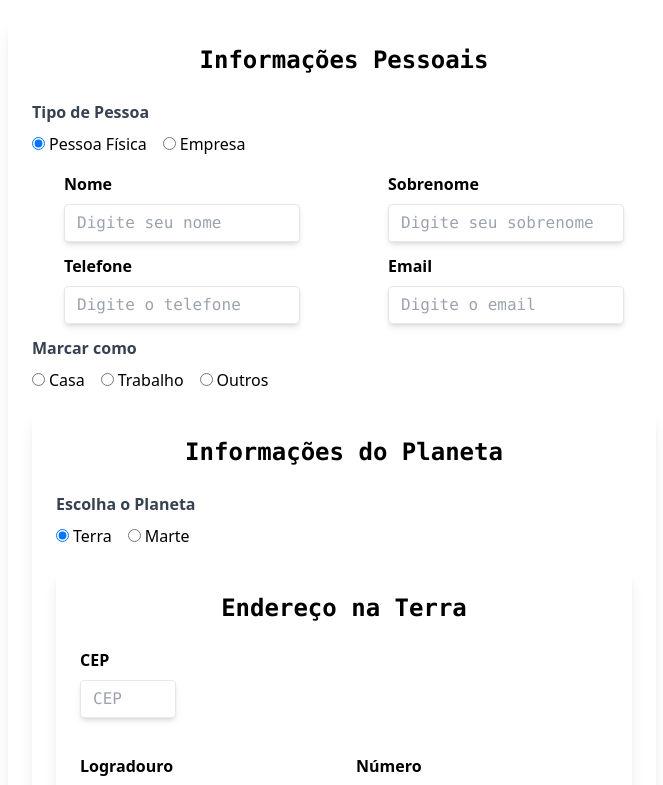
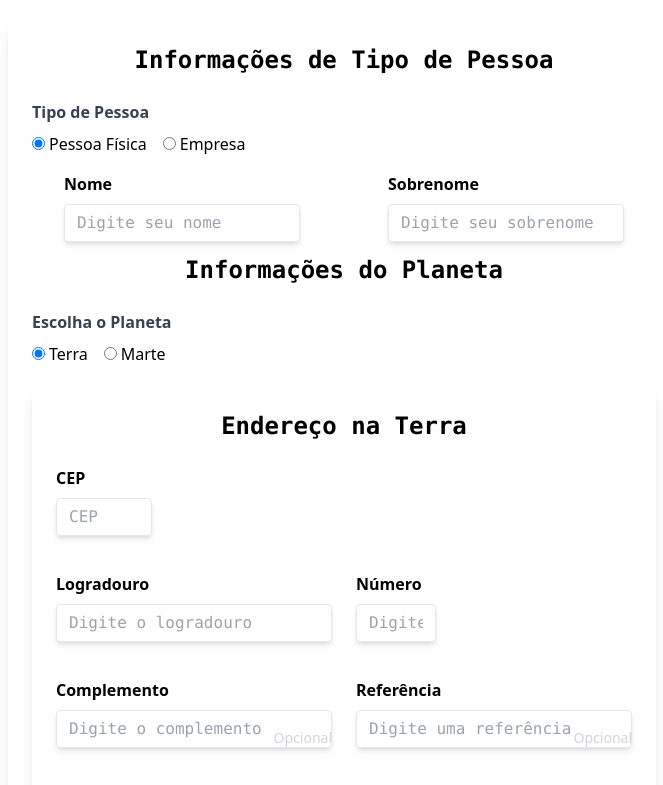
Before and after one commit to b0ssard/mars-express, a React (Vite) app: page / in a window 1280 px wide. Shown: the top 785 px of the page, without its empty margins (296-959 px from the left). Built offline with nearby package versions, Linux system fonts and the light colour scheme.

Commit message:
refatorada as funcionalidades.

```diff
--- a/src/App.tsx
+++ b/src/App.tsx
@@ -1,36 +1,37 @@
 import { useState } from "react";
-import ContatoForm from "./components/FormularioContato";
-import InformacoesPlaneta from "./components/PlanetaRadio";
-import TipoEndereco from "./components/TipoEndereco";
+import EndereçoMarte from "./components/FormularioMarte";
+import EndereçoTerra from "./components/FormularioTerra";
+import PlanetaRadio from "./components/PlanetaRadio";
 import TipoPessoaRadio, {
   PessoaFisicaForm,
   PessoaJuridicaForm,
 } from "./components/TipoPessoaRadio";
 
-export default function InformacoesPessoais() {
+export default function Cadastro() {
+  const [planeta, setPlaneta] = useState<string>("Terra");
   const [tipoPessoa, setTipoPessoa] = useState<string>("PF");
 
   return (
     <form className="max-w-2xl mx-auto p-6 bg-white shadow-lg rounded-md mt-5">
       <h2 className="text-2xl font-bold mb-6 font-mono text-center">
-        Informações Pessoais
+        Informações de Tipo de Pessoa
       </h2>
-
       <TipoPessoaRadio tipoPessoa={tipoPessoa} setTipoPessoa={setTipoPessoa} />
 
       {tipoPessoa === "PF" && <PessoaFisicaForm />}
       {tipoPessoa === "PJ" && <PessoaJuridicaForm />}
 
-      <ContatoForm />
+      <h2 className="text-2xl font-bold mb-6 font-mono text-center">
+        Informações do Planeta
+      </h2>
 
-      {tipoPessoa === "PF" && <TipoEndereco />}
+      <PlanetaRadio planeta={planeta} setPlaneta={setPlaneta} />
 
-      <InformacoesPlaneta />
+      {planeta === "Terra" && <EndereçoTerra />}
+      {planeta === "Marte" && <EndereçoMarte />}
 
       <div className="flex justify-end mt-6">
-        <button type="submit" className="btn btn-primary">
-          Enviar
-        </button>
+        <button>Enviar</button>
       </div>
     </form>
   );
--- a/src/components/FormularioContato.tsx
+++ b/src/components/FormularioContato.tsx
@@ -1,20 +1,34 @@
 import InputCustom from "./Input";
+
 export default function ContatoForm() {
+  const inputs = [
+    {
+      label: "Telefone",
+      id: "telefone",
+      placeholder: "Digite o telefone",
+      required: true,
+      length: 11,
+    },
+    {
+      label: "Email",
+      id: "email",
+      placeholder: "Digite o email",
+      required: true,
+    },
+  ];
+
   return (
     <div className="grid sm:grid-cols-2 gap-6">
-      <InputCustom
-        label="Telefone"
-        id="telefone"
-        placeholder="Digite o telefone"
-        required
-        length={11}
-      />
-      <InputCustom
-        label="Email"
-        id="email"
-        placeholder="Digite o email"
-        required
-      />
+      {inputs.map((input) => (
+        <InputCustom
+          key={input.id}
+          label={input.label}
+          id={input.id}
+          placeholder={input.placeholder}
+          required={input.required}
+          length={input.length}
+        />
+      ))}
     </div>
   );
 }
--- a/src/components/FormularioMarte.tsx
+++ b/src/components/FormularioMarte.tsx
@@ -1,36 +1,42 @@
 import InputCustom from "./Input";
 
 export default function EndereçoMarte() {
+  const campos = [
+    {
+      label: "Nome do local",
+      id: "nome-local",
+      placeholder: "Digite o nome do local",
+      required: true,
+    },
+    {
+      label: "Responsável",
+      id: "responsável",
+      placeholder: "Digite o nome do responsável",
+    },
+    {
+      label: "Localização",
+      id: "local",
+      placeholder: "Digite o código do lote",
+      required: true,
+      length: 4,
+    },
+  ];
+
   return (
     <form>
       <h2>Endereço em Marte</h2>
-      <div className="mb-4">
-        <InputCustom
-          label="Nome do local"
-          id="nome-local"
-          placeholder="Digite o nome do local"
-          required={true}
-        />
-      </div>
-      <div className="mb-4">
-        <InputCustom
-          label="Responsável"
-          id="responsável"
-          placeholder="Digite o nome do responsável"
-        />
-      </div>
-      <div className="mb-4">
-        <InputCustom
-          label="Localização"
-          id="local"
-          placeholder="Digite o código do lote"
-          required={true}
-          length={4}
-        />
-      </div>
-      <div className="flex justify-end">
-        <button>Enviar</button>{" "}
-      </div>
+      {campos.map((campo) => (
+        <div className="mb-4" key={campo.id}>
+          <InputCustom
+            label={campo.label}
+            id={campo.id}
+            placeholder={campo.placeholder}
+            required={campo.required}
+            length={campo.length}
+          />
+        </div>
+      ))}
+      <div className="flex justify-end"></div>
     </form>
   );
 }
--- a/src/components/FormularioTerra.tsx
+++ b/src/components/FormularioTerra.tsx
@@ -1,77 +1,72 @@
 import InputCustom from "./Input";
 
 export default function EndereçoTerra() {
+  const campos = [
+    {
+      label: "CEP",
+      id: "cep",
+      placeholder: "CEP",
+      required: true,
+      length: 8,
+      className: "w-24 sm:col-span-2",
+    },
+    {
+      label: "Logradouro",
+      id: "logradouro",
+      placeholder: "Digite o logradouro",
+      required: true,
+      className: "w-auto",
+    },
+    {
+      label: "Número",
+      id: "numero",
+      placeholder: "Digite o número",
+      required: true,
+      className: "w-20",
+    },
+    {
+      label: "Complemento",
+      id: "complemento",
+      placeholder: "Digite o complemento",
+    },
+    {
+      label: "Referência",
+      id: "referencia",
+      placeholder: "Digite uma referência",
+    },
+    {
+      label: "Cidade",
+      id: "cidade",
+      placeholder: "Digite a cidade",
+      required: true,
+    },
+    {
+      label: "Estado",
+      id: "estado",
+      placeholder: "Digite o estado",
+      required: true,
+    },
+  ];
+
   return (
     <form>
       <h2>Endereço na Terra</h2>
 
       <div className="grid sm:grid-cols-2 gap-6">
-        <div className=" w-24 col-span-1 sm:col-span-2 ">
-          <InputCustom
-            label="CEP"
-            id="cep"
-            placeholder="CEP"
-            required={true}
-            length={8}
-          />
-        </div>
-
-        <div className=" w-auto col-span-1">
-          <InputCustom
-            label="Logradouro"
-            id="logradouro"
-            placeholder="Digite o logradouro"
-            required={true}
-          />
-        </div>
-
-        <div className=" w-20 col-span-1">
-          <InputCustom
-            label="Número"
-            id="numero"
-            placeholder="Digite o número"
-            required={true}
-          />
-        </div>
-
-        <div className="col-span-1">
-          <InputCustom
-            label="Complemento"
-            id="complemento"
-            placeholder="Digite o complemento"
-          />
-        </div>
-
-        <div className="col-span-1">
-          <InputCustom
-            label="Referência"
-            id="referencia"
-            placeholder="Digite uma referência"
-          />
-        </div>
-
-        <div className="col-span-1">
-          <InputCustom
-            label="Cidade"
-            id="cidade"
-            placeholder="Digite a cidade"
-            required={true}
-          />
-        </div>
-
-        <div className="col-span-1">
-          <InputCustom
-            label="Estado"
-            id="estado"
-            placeholder="Digite o estado"
-            required={true}
-          />
-        </div>
+        {campos.map((campo) => (
+          <div key={campo.id} className={`col-span-1 ${campo.className}`}>
+            <InputCustom
+              label={campo.label}
+              id={campo.id}
+              placeholder={campo.placeholder}
+              required={campo.required}
+              length={campo.length}
+            />
+          </div>
+        ))}
       </div>
 
-      <div className="flex justify-end mt-6">
-        <button>Enviar</button>{" "}
-      </div>
+      <div className="flex justify-end mt-6"></div>
     </form>
   );
 }
--- /dev/null
+++ b/src/components/InputRadio.tsx
@@ -0,0 +1,34 @@
+interface RadioGroupProps {
+  name: string;
+  options: { label: string; value: string }[];
+  selectedValue: string;
+  onChange: (value: string) => void;
+}
+
+export default function RadioGroup({
+  name,
+  options,
+  selectedValue,
+  onChange,
+}: RadioGroupProps) {
+  return (
+    <div className="mb-4">
+      <label className="block text-gray-700 font-bold mb-2">{name}</label>
+      <div className="flex">
+        {options.map((option) => (
+          <label key={option.value} className="mr-4">
+            <input
+              type="radio"
+              name={name}
+              value={option.value}
+              checked={selectedValue === option.value}
+              onChange={() => onChange(option.value)}
+              className="mr-1"
+            />
+            {option.label}
+          </label>
+        ))}
+      </div>
+    </div>
+  );
+}
--- a/src/components/PlanetaRadio.tsx
+++ b/src/components/PlanetaRadio.tsx
@@ -1,65 +1,25 @@
-import { useState } from "react";
-import EndereçoMarte from "./FormularioMarte";
-import EndereçoTerra from "./FormularioTerra";
+import RadioGroup from "./InputRadio";
 
 interface PlanetaRadioProps {
   planeta: string;
   setPlaneta: (value: string) => void;
 }
-function PlanetaRadio({ planeta, setPlaneta }: PlanetaRadioProps) {
+
+export default function PlanetaRadio({
+  planeta,
+  setPlaneta,
+}: PlanetaRadioProps) {
+  const options = [
+    { label: "Terra", value: "Terra" },
+    { label: "Marte", value: "Marte" },
+  ];
+
   return (
-    <div className="mb-4">
-      <label className="block text-gray-700 font-bold mb-2">
-        Escolha o Planeta
-      </label>
-      <div className="flex">
-        <label className="mr-4">
-          <input
-            type="radio"
-            name="planeta"
-            value="Terra"
-            checked={planeta === "Terra"}
-            onChange={() => setPlaneta("Terra")}
-            className="mr-1"
-          />
-          Terra
-        </label>
-        <label>
-          <input
-            type="radio"
-            name="planeta"
-            value="Marte"
-            checked={planeta === "Marte"}
-            onChange={() => setPlaneta("Marte")}
-            className="mr-1"
-          />
-          Marte
-        </label>
-      </div>
-    </div>
+    <RadioGroup
+      name="Escolha o Planeta"
+      options={options}
+      selectedValue={planeta}
+      onChange={setPlaneta}
+    />
   );
 }
-
-// Componente principal
-export default function InformacoesPlaneta() {
-  const [planeta, setPlaneta] = useState<string>("Terra");
-
-  return (
-    <form className="max-w-2xl mx-auto p-6 bg-white shadow-lg rounded-md mt-5">
-      <h2 className="text-2xl font-bold mb-6 font-mono text-center">
-        Informações do Planeta
-      </h2>
-
-      <PlanetaRadio planeta={planeta} setPlaneta={setPlaneta} />
-
-      {planeta === "Terra" && <EndereçoTerra />}
-      {planeta === "Marte" && <EndereçoMarte />}
-
-      <div className="flex justify-end mt-6">
-        <button type="submit" className="btn btn-primary">
-          Enviar
-        </button>
-      </div>
-    </form>
-  );
-}
--- a/src/components/TipoEndereco.tsx
+++ b/src/components/TipoEndereco.tsx
@@ -1,40 +1,26 @@
 export default function TipoEndereco() {
+  const opcoes = [
+    { value: "casa", label: "Casa" },
+    { value: "trabalho", label: "Trabalho" },
+    { value: "outros", label: "Outros" },
+  ];
+
   return (
-    <>
-      <div className="mb-4">
-        <label className="block text-gray-700 font-bold mb-2">
-          Marcar como
-        </label>
-        <div className="flex">
-          <label className="mr-4">
+    <div className="mb-4">
+      <label className="block text-gray-700 font-bold mb-2">Marcar como</label>
+      <div className="flex">
+        {opcoes.map((opcao) => (
+          <label key={opcao.value} className="mr-4">
             <input
               type="radio"
               name="marcarComo"
-              value="casa"
+              value={opcao.value}
               className="mr-1"
             />
-            Casa
+            {opcao.label}
           </label>
-          <label className="mr-4 font">
-            <input
-              type="radio"
-              name="marcarComo"
-              value="trabalho"
-              className="mr-1"
-            />
-            Trabalho
-          </label>
-          <label>
-            <input
-              type="radio"
-              name="marcarComo"
-              value="outros"
-              className="mr-1"
-            />
-            Outros
-          </label>
-        </div>
+        ))}
       </div>
-    </>
+    </div>
   );
 }
--- a/src/components/TipoPessoaRadio.tsx
+++ b/src/components/TipoPessoaRadio.tsx
@@ -1,4 +1,5 @@
 import InputCustom from "./Input";
+import RadioGroup from "./InputRadio";
 
 interface TipoPessoaRadioProps {
   tipoPessoa: string;
@@ -41,35 +42,17 @@ export default function TipoPessoaRadio({
   tipoPessoa,
   setTipoPessoa,
 }: TipoPessoaRadioProps) {
+  const options = [
+    { label: "Pessoa Física", value: "PF" },
+    { label: "Empresa", value: "PJ" },
+  ];
+
   return (
-    <div className="mb-4">
-      <label className="block text-gray-700 font-bold mb-2">
-        Tipo de Pessoa
-      </label>
-      <div className="flex">
-        <label className="mr-4">
-          <input
-            type="radio"
-            name="tipoPessoa"
-            value="PF"
-            checked={tipoPessoa === "PF"}
-            onChange={() => setTipoPessoa("PF")}
-            className="mr-1"
-          />
-          Pessoa Física
-        </label>
-        <label>
-          <input
-            type="radio"
-            name="tipoPessoa"
-            value="PJ"
-            checked={tipoPessoa === "PJ"}
-            onChange={() => setTipoPessoa("PJ")}
-            className="mr-1"
-          />
-          Empresa
-        </label>
-      </div>
-    </div>
+    <RadioGroup
+      name="Tipo de Pessoa"
+      options={options}
+      selectedValue={tipoPessoa}
+      onChange={setTipoPessoa}
+    />
   );
 }
--- /dev/null
+++ b/src/pages/Cadastro.tsx
@@ -0,0 +1,38 @@
+import { useState } from "react";
+import EndereçoMarte from "../components/FormularioMarte";
+import EndereçoTerra from "../components/FormularioTerra";
+import PlanetaRadio from "../components/PlanetaRadio";
+import TipoPessoaRadio, {
+  PessoaFisicaForm,
+  PessoaJuridicaForm,
+} from "../components/TipoPessoaRadio";
+
+export default function Cadastro() {
+  const [planeta, setPlaneta] = useState<string>("Terra");
+  const [tipoPessoa, setTipoPessoa] = useState<string>("PF");
+
+  return (
+    <form className="max-w-2xl mx-auto p-6 bg-white shadow-lg rounded-md mt-5">
+      <h2 className="text-2xl font-bold mb-6 font-mono text-center">
+        Informações de Tipo de Pessoa
+      </h2>
+      <TipoPessoaRadio tipoPessoa={tipoPessoa} setTipoPessoa={setTipoPessoa} />
+
+      {tipoPessoa === "PF" && <PessoaFisicaForm />}
+      {tipoPessoa === "PJ" && <PessoaJuridicaForm />}
+
+      <h2 className="text-2xl font-bold mb-6 font-mono text-center">
+        Informações do Planeta
+      </h2>
+
+      <PlanetaRadio planeta={planeta} setPlaneta={setPlaneta} />
+
+      {planeta === "Terra" && <EndereçoTerra />}
+      {planeta === "Marte" && <EndereçoMarte />}
+
+      <div className="flex justify-end mt-6">
+        <button>Enviar</button>
+      </div>
+    </form>
+  );
+}
```
Also changed, not shown: src/components/FormularioGeral.tsx (deleted).
